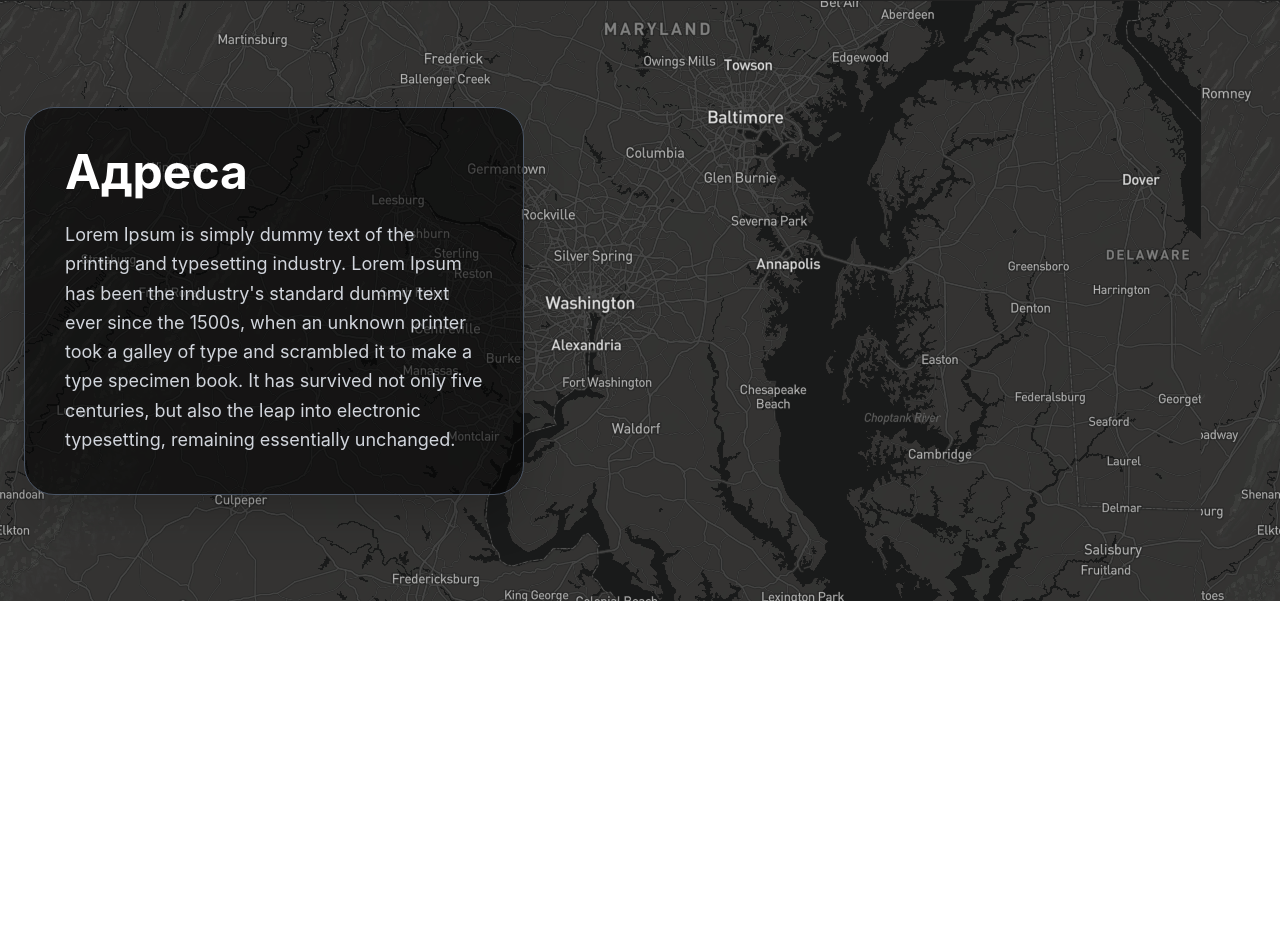
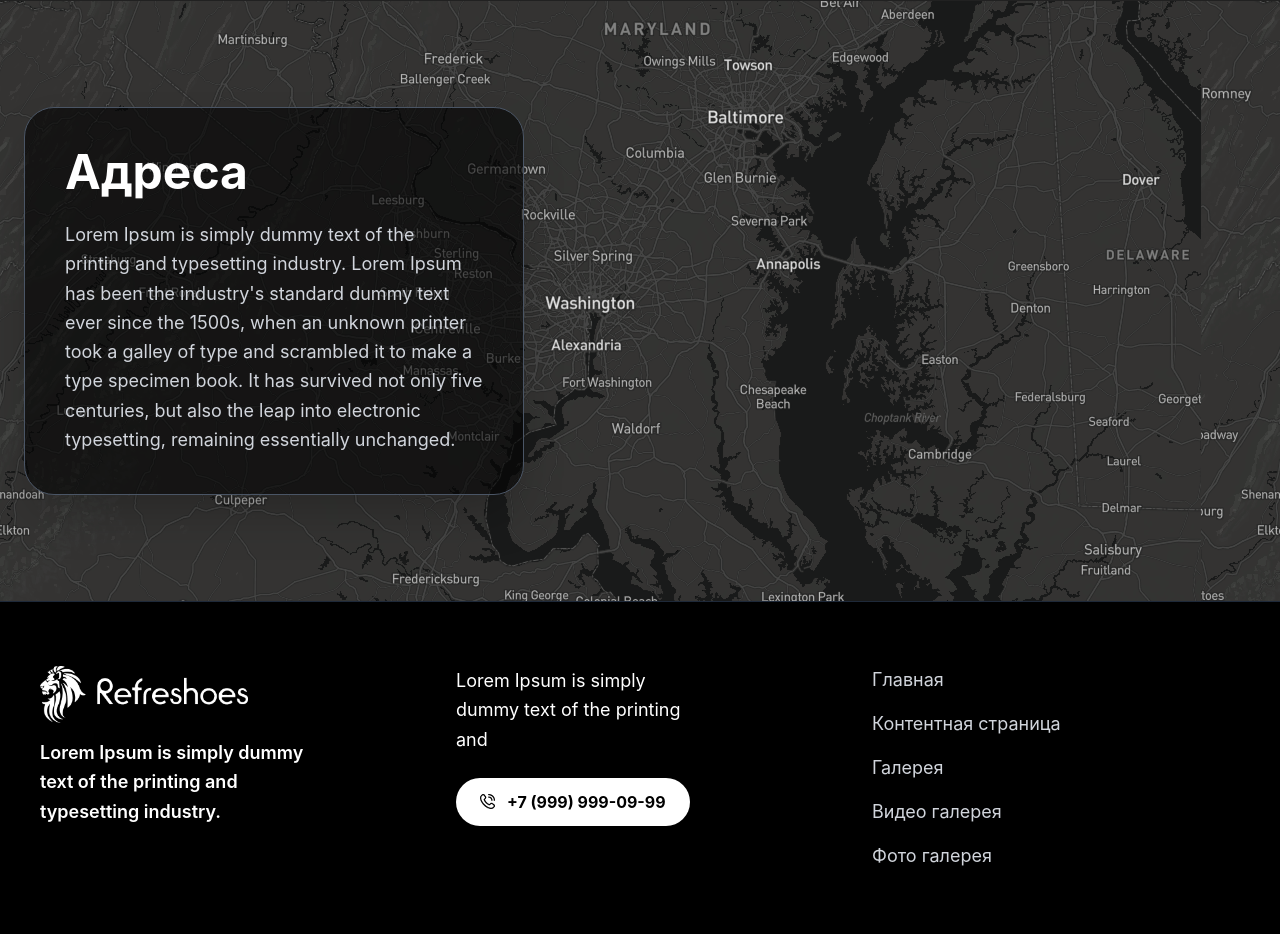
Before and after one commit to dilovar6666/dzweek3.2, a website: page index.html in a window 1280 px wide. Shown: the part 3101-4035 px from the top of the page. Before the commit the page ends 3702 px from the top, so only its background shows below. Drawn offline with nearby package versions, Linux system fonts and the light colour scheme; files that its build step writes are made by us from their sources.

Commit message:
add footer

```diff
--- a/index.html
+++ b/index.html
@@ -308,17 +308,11 @@
    </section>
 
 
-   <section
-      class="relative h-[600px] w-full bg-[url(../forimg/bg2.png)] bg-cover bg-center flex items-center">
-
+   <section class="relative h-[600px] w-full bg-[url(../forimg/bg2.png)] bg-cover bg-center flex items-center">
       <div class="absolute inset-0 "></div>
-
       <div class="container mx-auto px-6 relative z-10">
-
-         <div
-            class="max-w-[500px] bg-[#00000099] border border-gray-600 p-10 rounded-[30px] shadow-2xl">
+         <div class="max-w-[500px] bg-[#00000099] border border-gray-600 p-10 rounded-[30px] shadow-2xl">
             <h2 class="text-white text-5xl font-bold mb-6">Адреса</h2>
-
             <p class="text-gray-300 text-lg leading-relaxed">
                Lorem Ipsum is simply dummy text of the printing and typesetting industry. Lorem Ipsum has been the
                industry's standard dummy text ever since the 1500s, when an unknown printer took a galley of type and
@@ -326,9 +320,45 @@
                into electronic typesetting, remaining essentially unchanged.
             </p>
          </div>
+      </div>
+   </section>
+
+   <footer class="bg-[#000000] text-white py-16 px-10 border-t border-gray-800">
+      <div class="max-w-[1300px] mx-auto grid grid-cols-1 md:grid-cols-3 gap-12 items-start">
+
+         <div class="space-y-6">
+            <div class="flex items-center gap-4">
+               <div class="w-52 h-12">
+                  <img src="./forimg/Refreshoes_LOGO копия 2.png" alt="" class="w-full h-auto">
+               </div>
+            </div>
+            <p class="text-white text-lg font-semibold leading-relaxed max-w-[280px]">
+               Lorem Ipsum is simply dummy text of the printing and typesetting industry.
+            </p>
+         </div>
+
+         <div class="space-y-6">
+            <p class="text-white text-lg leading-relaxed max-w-[250px]">
+               Lorem Ipsum is simply dummy text of the printing and
+            </p>
+            <div class="inline-flex items-center gap-3 bg-white text-black px-6 py-3 rounded-full font-bold">
+               <span class="text-lg"><img src="./forimg/free-icon-font-phone-call-5070407 1 (1).png" alt=""></span>
+               <span>+7 (999) 999-09-99</span>
+            </div>
+         </div>
+
+         <nav>
+            <ul class="space-y-4 text-lg text-gray-300">
+               <li><p>Главная</p></li>
+               <li><p>Контентная страница</p></li>
+               <li><p>Галерея</p></li>
+               <li><p>Видео галерея</p></li>
+               <li><p>Фото галерея</p></li>
+            </ul>
+         </nav>
 
       </div>
-   </section>
+   </footer>
 </body>
 
 </html>
```
Also changed, not shown: forimg/Refreshoes_LOGO копия 2.png (added), forimg/free-icon-font-phone-call-5070407 1 (1).png (added).
